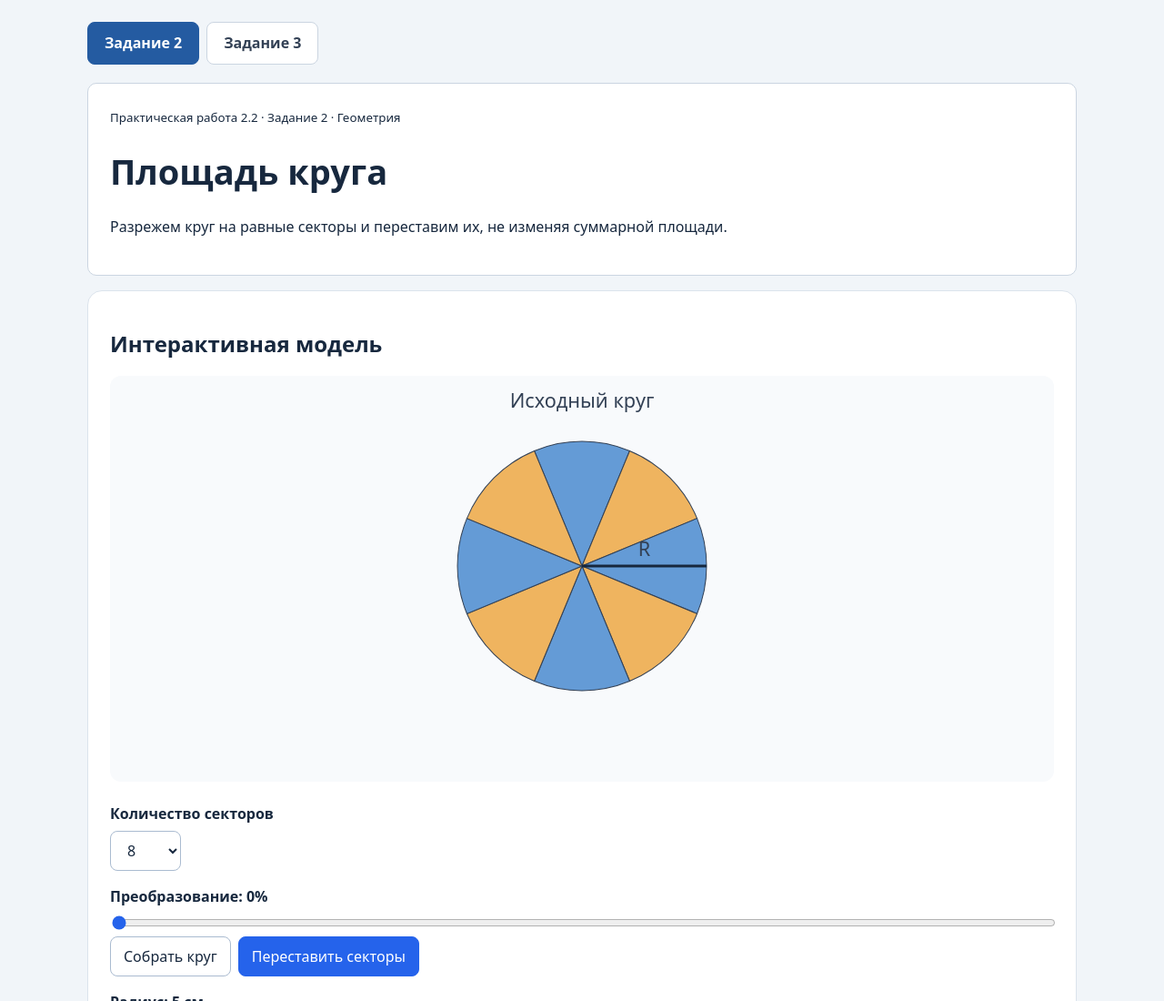
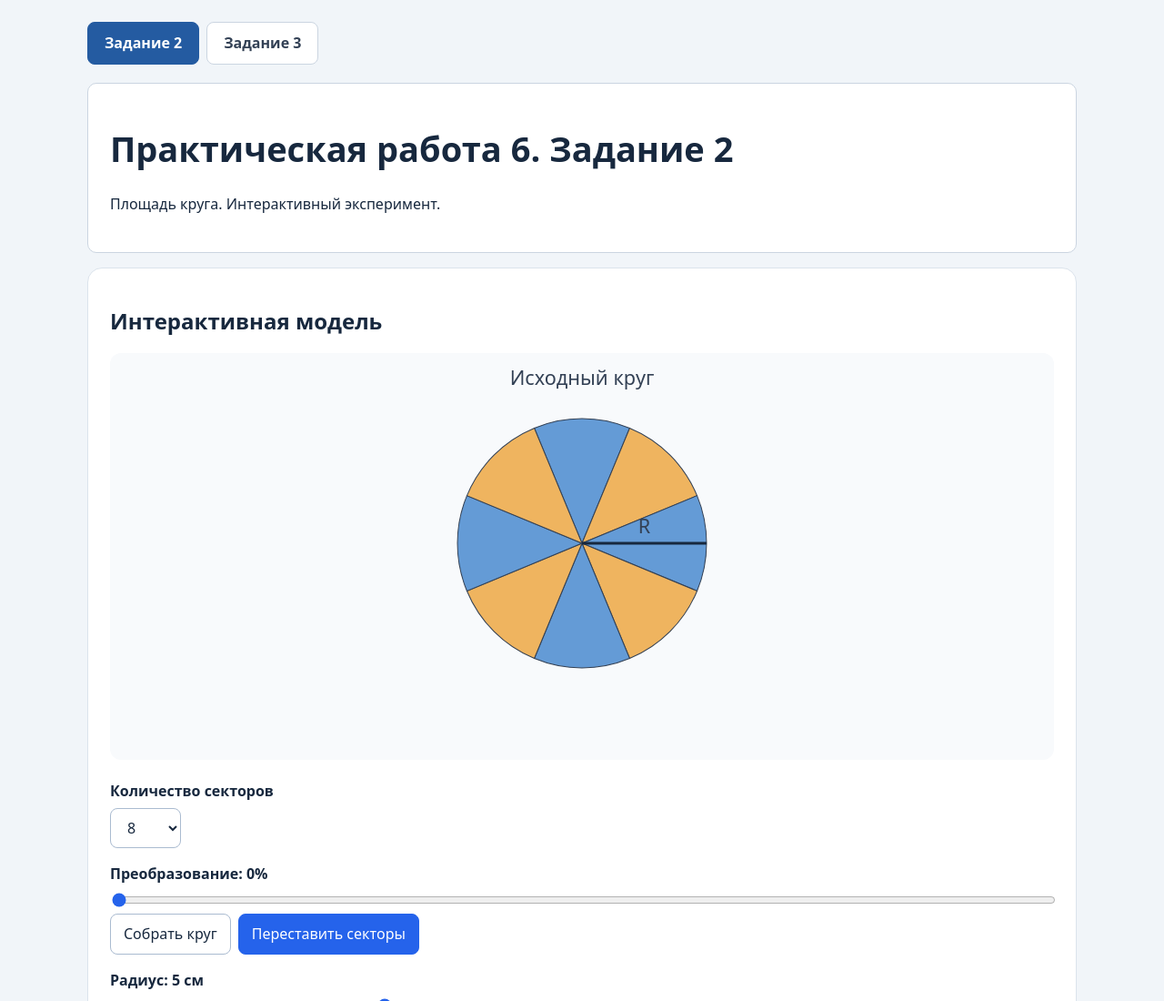
Before and after one commit to alcovaibe/practical-work-2.2-task-2, a plain HTML site: page index.html in a window 1280 px wide. Shown: the top 1100 px of the page at 91% size. Drawn offline with Linux system fonts and the light colour scheme.

Commit message:
Unify practical work 6 heading for task 2

```diff
--- a/index.html
+++ b/index.html
@@ -1,9 +1,9 @@
 <!doctype html>
-<html lang="ru"><head><meta charset="utf-8"><meta name="viewport" content="width=device-width,initial-scale=1"><title>Площадь круга — интерактивный эксперимент</title><style>
+<html lang="ru"><head><meta charset="utf-8"><meta name="viewport" content="width=device-width,initial-scale=1"><title>Практическая работа 6. Задание 2</title><style>
 *{box-sizing:border-box}body{margin:0;background:#f1f5f9;color:#17283e;font:16px/1.55 system-ui,sans-serif}main{max-width:1120px;margin:auto;padding:24px 16px}section{background:white;border:1px solid #dbe3ec;border-radius:16px;padding:24px;margin:16px 0}h1,h2{line-height:1.2}h1{font-size:clamp(25px,5vw,38px)}svg{width:100%;height:auto;background:#f8fafc;border-radius:12px}label{display:block;font-weight:600;margin:16px 0 6px}input[type=range]{width:100%;accent-color:#2563eb}button,select{font:inherit;padding:9px 14px;border:1px solid #aabbd0;border-radius:8px;background:white;color:inherit}button{cursor:pointer}button.primary{background:#2563eb;color:white;border-color:#2563eb}button:focus-visible,input:focus-visible,select:focus-visible{outline:3px solid #93c5fd;outline-offset:3px}.controls{display:flex;gap:8px;flex-wrap:wrap}.stats{display:grid;grid-template-columns:repeat(auto-fit,minmax(190px,1fr));gap:12px}.stat{background:#f1f5f9;padding:12px;border-radius:8px}.stat strong{display:block;font-size:21px}.note{color:#475569} .formula{text-align:center;font-size:1.18em;font-weight:600} @media(prefers-reduced-motion:reduce){*{scroll-behavior:auto}}
 .task-nav{display:flex;gap:8px;align-items:center;flex-wrap:wrap;margin:0 0 20px}.task-nav a{display:inline-flex;justify-content:center;align-items:center;min-width:118px;padding:10px 18px;border:1px solid #cbd5e1;border-radius:8px;background:white;color:#334155;text-decoration:none;font-weight:600}.task-nav a:hover{background:#eaf1fa;border-color:#799bc5}.task-nav a[aria-current=page]{background:#245ba1;color:white;border-color:#245ba1}.task-nav a:focus-visible{outline:3px solid #93c5fd;outline-offset:3px}.print-button{margin-left:auto}.formula{font-weight:400;overflow-x:auto;padding:12px 8px;background:#f8fafc;border-radius:8px}.math{font-family:"Cambria Math","STIX Two Math","Times New Roman",serif;font-size:1.12em;white-space:nowrap;font-weight:400}.math i{font-style:italic}.frac{display:inline-flex;flex-direction:column;vertical-align:middle;text-align:center;line-height:1.13;margin:0 .13em}.frac>span:first-child{border-bottom:1px solid currentColor;padding:0 .17em .1em}.frac>span:last-child{padding:.1em .17em 0}.math sub,.math sup{font-size:.72em;line-height:0}.formula .math{font-size:1.15em}@media print{.task-nav,.print-button{display:none!important}.formula{background:none;padding:4px}}
 .formula .math{white-space:normal}.stat strong{font-variant-numeric:tabular-nums}.task-nav{margin-bottom:20px}header{background:white;border:1px solid #cbd5e1;border-radius:10px;padding:24px;margin:16px 0} @media(max-width:480px){section,header{padding:16px}.formula{font-size:1.05em}}
-</style></head><body><main><nav class="task-nav" aria-label="Задания"><a href="index.html" aria-current="page">Задание 2</a><a href="task-3.html">Задание 3</a></nav><header><small>Практическая работа 2.2 · Задание 2 · Геометрия</small><h1>Площадь круга</h1><p>Разрежем круг на равные секторы и переставим их, не изменяя суммарной площади.</p></header><section><h2>Интерактивная модель</h2><svg id="diagram" viewBox="0 0 720 310" role="img" aria-label="Преобразование круга из равных секторов"></svg>
+</style></head><body><main><nav class="task-nav" aria-label="Задания"><a href="index.html" aria-current="page">Задание 2</a><a href="task-3.html">Задание 3</a></nav><header><h1>Практическая работа 6. Задание 2</h1><p>Площадь круга. Интерактивный эксперимент.</p></header><section><h2>Интерактивная модель</h2><svg id="diagram" viewBox="0 0 720 310" role="img" aria-label="Преобразование круга из равных секторов"></svg>
 <label for="count">Количество секторов</label><select id="count"><option>4</option><option selected>8</option><option>16</option><option>32</option><option>64</option><option>128</option></select>
 <label for="progress">Преобразование: <output id="percent">0%</output></label><input id="progress" type="range" min="0" max="100" value="0"><div class="controls"><button id="reset">Собрать круг</button><button class="primary" id="arrange">Переставить секторы</button></div>
 <label for="radius">Радиус: <output id="radiusValue">5 см</output></label><input id="radius" type="range" min="1" max="15" step="1" value="5"><p class="note">Промежуточные положения служат визуализацией перемещения; секторы могут временно перекрываться. Чертёж масштабируется для удобства просмотра.</p></section>
```
